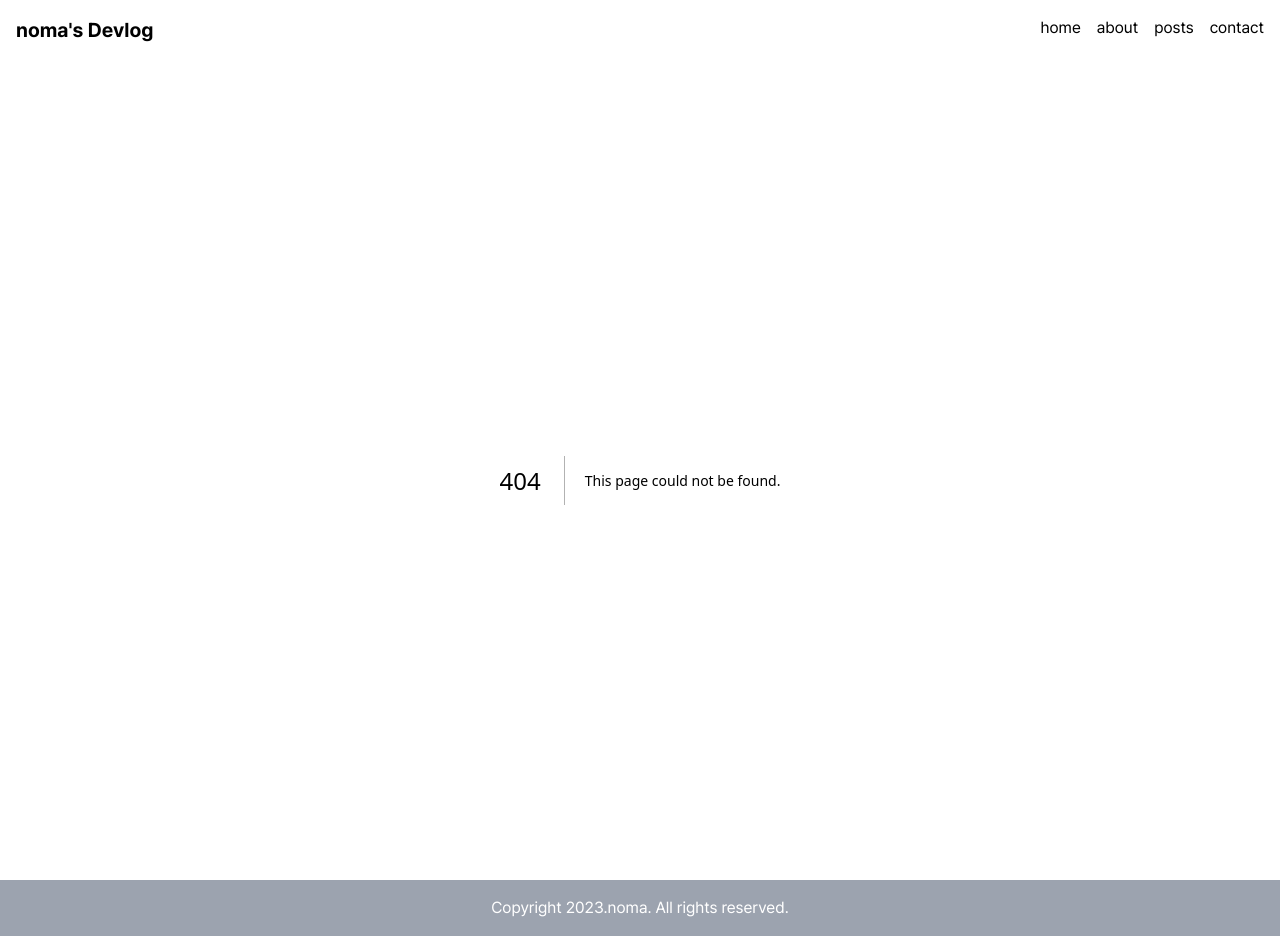
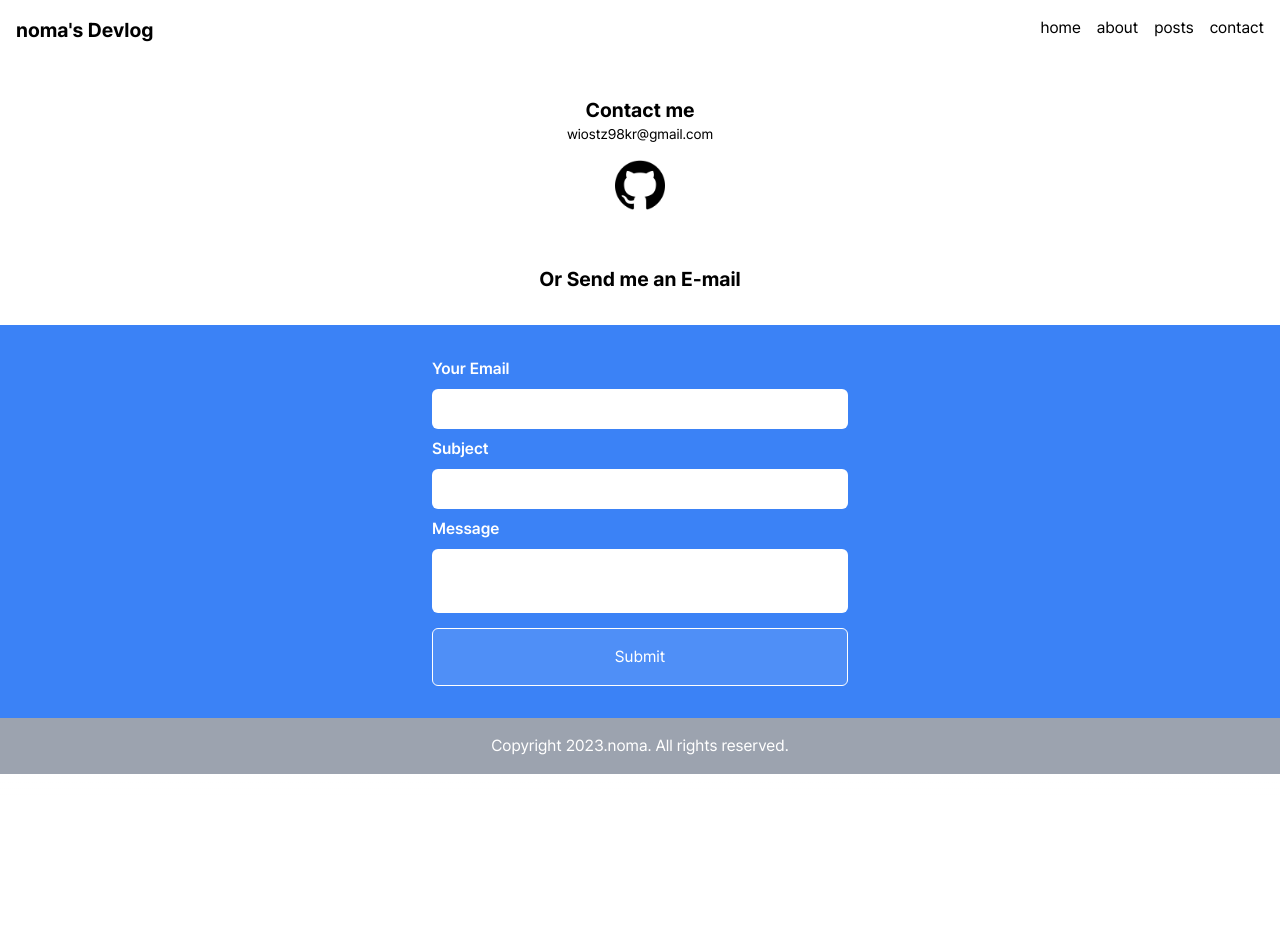
Before and after one commit to Noma98/blog-nextjs, a Next.js app: page /contact in a window 1280 px wide. Before the commit this address had no page. After the commit the page ends 800 px from the top, so only its background shows below. Built offline with nearby package versions, Linux system fonts and the light colour scheme.

Commit message:
Feat: Implement "contact" page

```diff
--- /dev/null
+++ b/src/app/contact/page.tsx
@@ -0,0 +1,26 @@
+import React from 'react';
+import Image from 'next/image';
+import Link from 'next/link';
+
+import EmailForm from '@/components/EmailForm';
+import Github from '@public/images/contact/github-logo.png';
+
+function Contact() {
+  return (
+    <div className='text-center'>
+      <h2 className='font-bold text-xl mt-4'>Contact me</h2>
+      <p className='text-sm'>wiostz98kr@gmail.com</p>
+      <a
+        target='_blank'
+        href='https://github.com/Noma98'
+        className='inline-block'
+      >
+        <Image src={Github} width={50} height={50} className='mx-auto my-4' />
+      </a>
+      <h2 className='font-bold text-xl mt-8'>Or Send me an E-mail</h2>
+      <EmailForm />
+    </div>
+  );
+}
+
+export default Contact;
--- /dev/null
+++ b/src/components/EmailForm.tsx
@@ -0,0 +1,48 @@
+'use client';
+import React from 'react';
+
+function EmailForm() {
+  return (
+    <div className='bg-blue-500  mt-8 py-4'>
+      <form className=' p-4 mx-auto max-w-md '>
+        <label
+          htmlFor='email'
+          className='text-white block text-left font-semibold mb-2'
+        >
+          Your Email
+        </label>
+        <input
+          type='email'
+          id='email'
+          className='w-full rounded-md outline-none p-2 mb-2'
+        />
+        <label
+          htmlFor='subject'
+          className='text-white block text-left font-semibold mb-2'
+        >
+          Subject
+        </label>
+        <input
+          type='text'
+          id='subject'
+          className='w-full rounded-md outline-none p-2 mb-2'
+        />
+        <label
+          htmlFor='message'
+          className='text-white block text-left font-semibold mb-2'
+        >
+          Message
+        </label>
+        <textarea
+          id='message'
+          className='w-full rounded-md outline-none p-2 resize-none'
+        />
+        <button className='bg-white bg-opacity-10 hover:bg-opacity-30 border-white border border-solid text-white p-4 w-full rounded-md mt-2'>
+          Submit
+        </button>
+      </form>
+    </div>
+  );
+}
+
+export default EmailForm;
```
Also changed, not shown: public/images/contact/github-logo.png (added).
